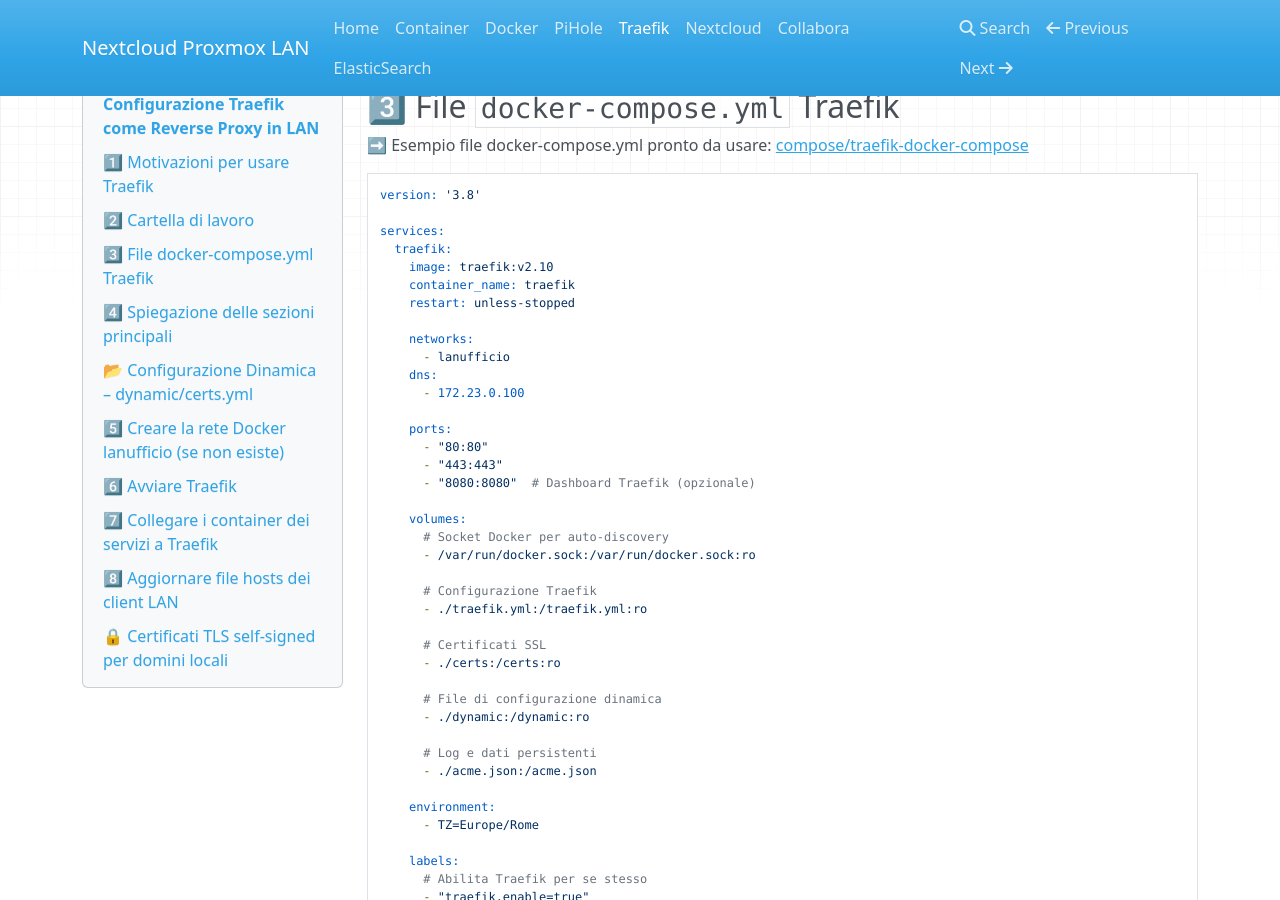
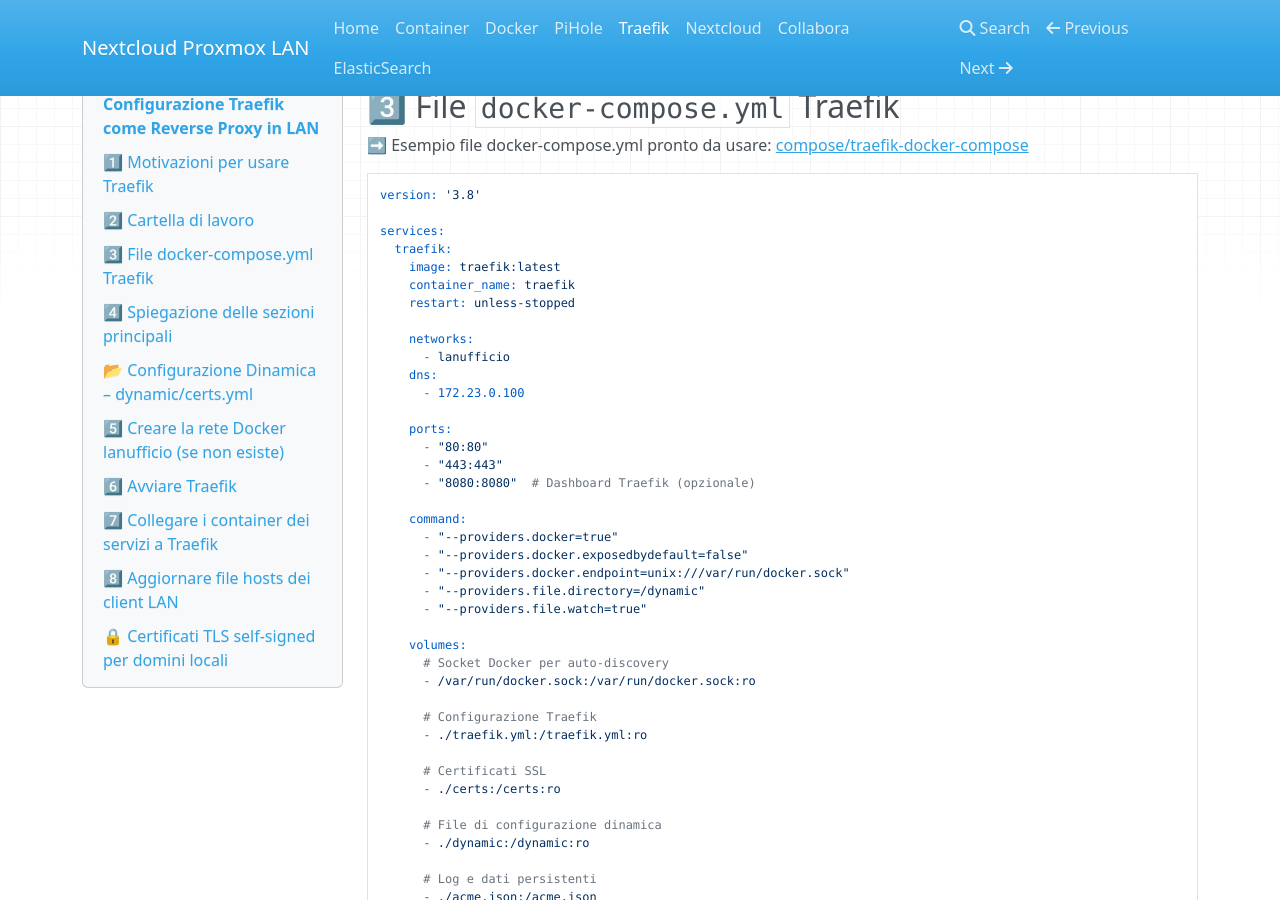
Before and after one commit to masilib/nextcloud-proxmox-lan, an MkDocs documentation site: the page built from docs/04-installazione-traefik.md, in a window 1280 px wide and 900 px high, scrolled down 600 px. Built offline with MkDocs 1.6.1, drawn with Linux system fonts in a browser that asks for light colours; nearby versions of some CDN libraries.

Commit message:
Update 04-installazione-traefik.md

```diff
--- a/docs/04-installazione-traefik.md
+++ b/docs/04-installazione-traefik.md
@@ -35,7 +35,7 @@ version: '3.8'
 
 services:
   traefik:
-    image: traefik:v2.10
+    image: traefik:latest
     container_name: traefik
     restart: unless-stopped
 
@@ -48,6 +48,13 @@ services:
       - "80:80"
       - "443:443"
       - "8080:8080"  # Dashboard Traefik (opzionale)
+
+    command:
+      - "--providers.docker=true"
+      - "--providers.docker.exposedbydefault=false"
+      - "--providers.docker.endpoint=unix:///var/run/docker.sock"
+      - "--providers.file.directory=/dynamic"
+      - "--providers.file.watch=true"
 
     volumes:
       # Socket Docker per auto-discovery
```
